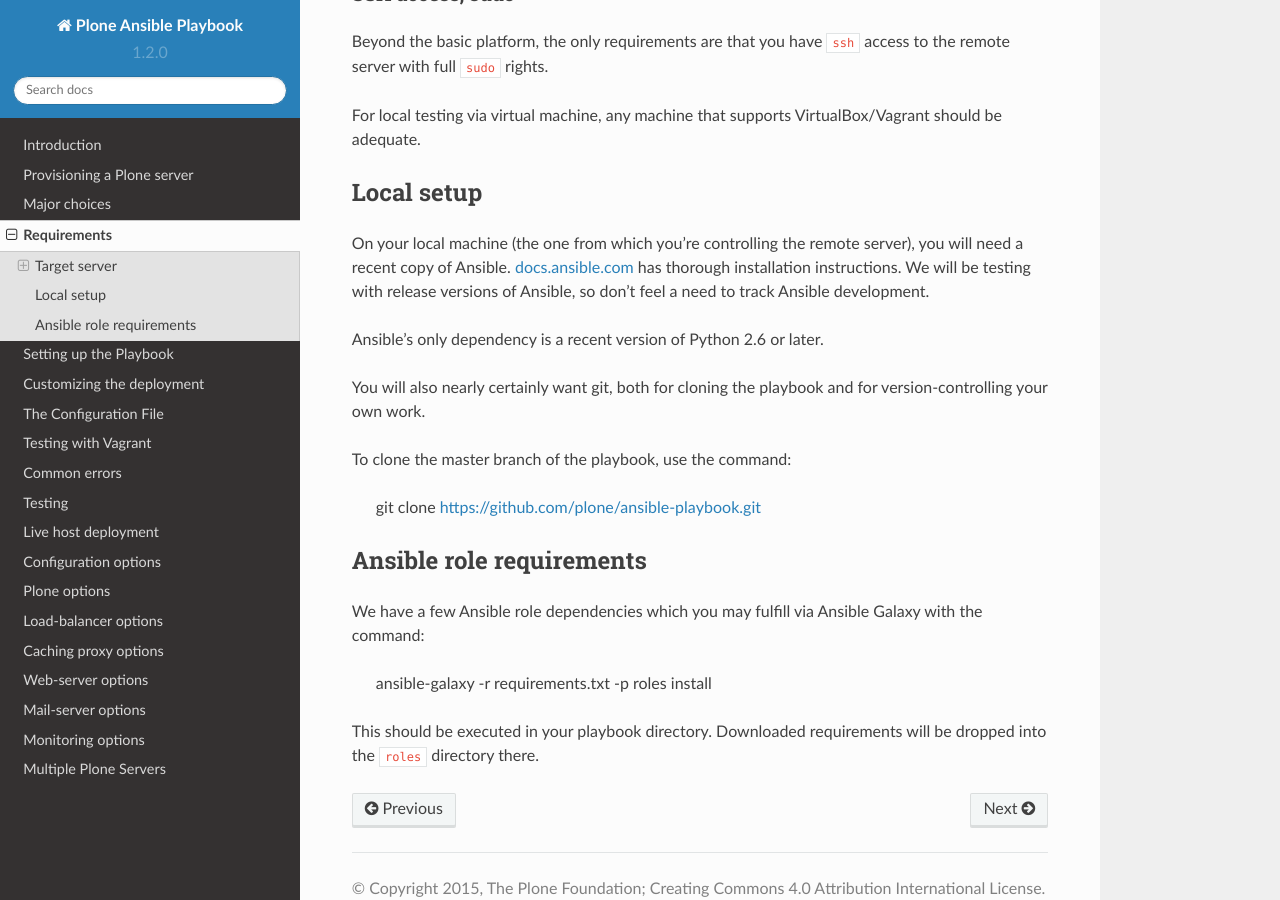
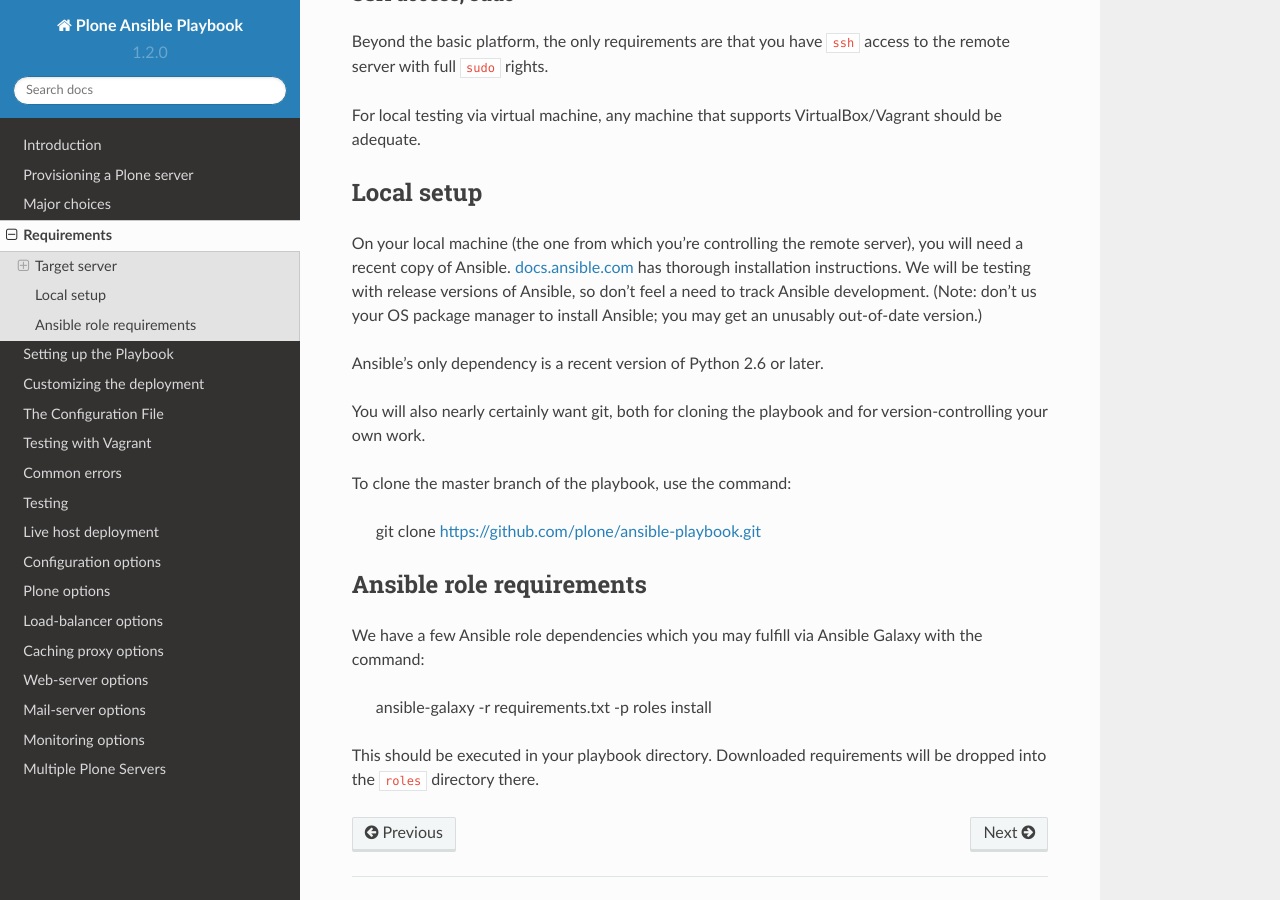
Before and after one commit to plone/ansible-playbook, a Sphinx documentation site: the page built from docs/preparing.rst, in a window 1280 px wide and 900 px high, scrolled down 430 px. Built offline with Sphinx 7.4.7 and the Read the Docs theme 2.0.0, drawn with Linux system fonts in a browser that asks for light colours.

Commit message:
Update docs to emphasize need for current ansible

```diff
--- a/README.rst
+++ b/README.rst
@@ -35,7 +35,7 @@ See the ``docs`` subdirectory or `readthedocs <http://plone-ansible-playbook.rea
 TL;DR
 ^^^^^
 
-1. Install a current version of Ansible;
+1. Install a *current* version of Ansible (use virtualenv and pip -- not your OS package manager);
 
 2. If you wish to test locally, install Vagrant and VirtualBox;
 
--- a/docs/preparing.rst
+++ b/docs/preparing.rst
@@ -21,7 +21,7 @@ For local testing via virtual machine, any machine that supports VirtualBox/Vagr
 Local setup
 ^^^^^^^^^^^
 
-On your local machine (the one from which you're controlling the remote server), you will need a recent copy of Ansible. `docs.ansible.com <http://docs.ansible.com/intro_installation.html>`_ has thorough installation instructions. We will be testing with release versions of Ansible, so don't feel a need to track Ansible development.
+On your local machine (the one from which you're controlling the remote server), you will need a recent copy of Ansible. `docs.ansible.com <http://docs.ansible.com/intro_installation.html>`_ has thorough installation instructions. We will be testing with release versions of Ansible, so don't feel a need to track Ansible development. (Note: don't us your OS package manager to install Ansible; you may get an unusably out-of-date version.)
 
 Ansible's only dependency is a recent version of Python 2.6 or later.
 
```
